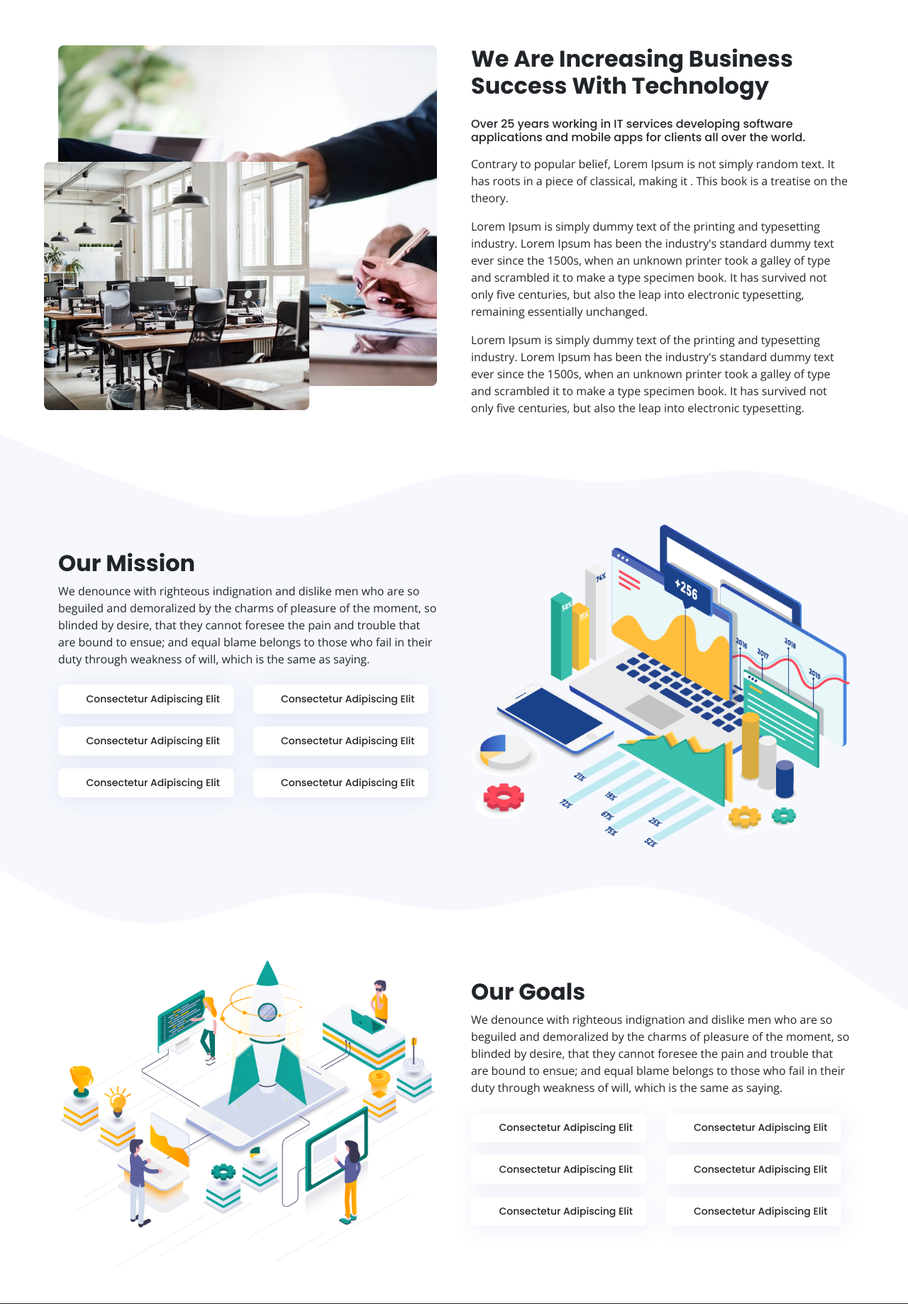
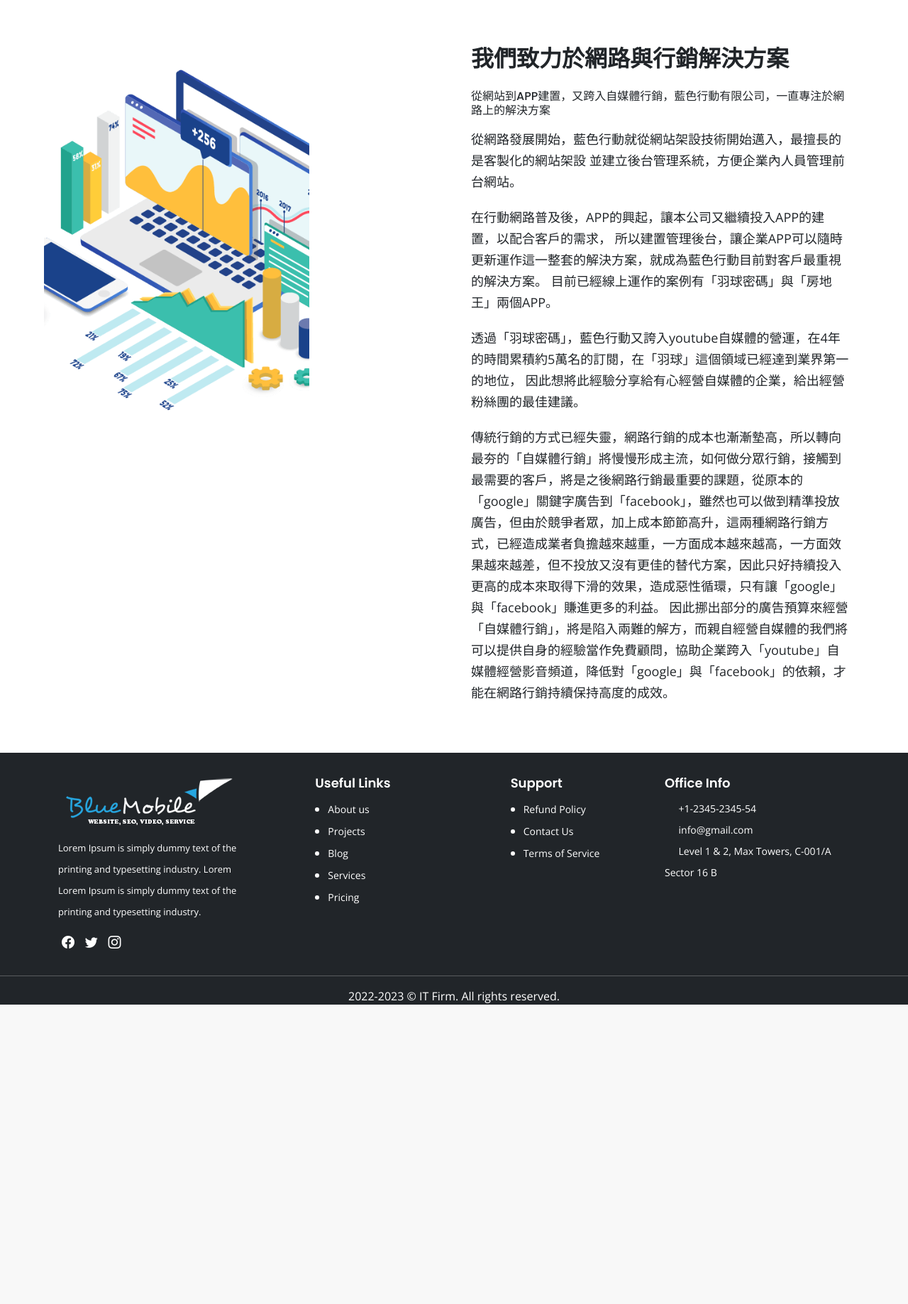
Before and after one commit to ives9999/bluemobileV2, a PHP site: template app/templates/about/index.twig in a window 1280 px wide. Shown: the part 260-2098 px from the top of the page at 71% size. After the commit the page ends 1676 px from the top, so only its background shows below. Run offline with PHP 8.4, Linux system fonts and the light colour scheme; the template is opened without the code that fills it, so the values that code supplies are empty; some libraries are stand-ins or nearby versions; some web fonts are replaced.

Commit message:
no message

```diff
--- a/app/templates/about/index.twig
+++ b/app/templates/about/index.twig
@@ -18,28 +18,29 @@
               <div class="col " data-aos="fade-left">
                   <div class="about-mn-pic">
                       <figure>
-                          <img src="images/rawpixel-567016-unsplash-copyright-min-1024x683.jpg" alt="bn"/>
-                      </figure>
-                      <figure>
-                          <img src="images/office.jpg" alt="pn"/>
+                          <img src="images/gols.png" alt="pn"/>
                       </figure>
                   </div>
               </div>
               <div class="col " data-aos="fade-right">
-                  <h2> We Are Increasing Business Success With Technology </h2>
-                  <h6 class="mt-4"> Over 25 years working in IT services developing software applications and mobile apps for clients all over the world. </h6>
-                  <p class="mt-3">Contrary to popular belief, Lorem Ipsum is not simply random text. It has roots in a piece of classical, making it .
-                      This book is a treatise on the theory.</p>
-                 <p>Lorem Ipsum is simply dummy text of the printing and typesetting industry. Lorem Ipsum has been the industry's standard dummy text ever since the 1500s, when an unknown printer took a galley of type and scrambled it to make a type specimen book.
-                    It has survived not only five centuries, but also the leap into electronic typesetting, remaining essentially unchanged.
+                  <h2> 我們致力於網路與行銷解決方案 </h2>
+                  <h6 class="mt-4"> 從網站到APP建置，又跨入自媒體行銷，藍色行動有限公司，一直專注於網路上的解決方案 </h6>
+                  <p class="mt-3">從網路發展開始，藍色行動就從網站架設技術開始邁入，最擅長的是客製化的網站架設
+                      並建立後台管理系統，方便企業內人員管理前台網站。</p>
+                 <p>在行動網路普及後，APP的興起，讓本公司又繼續投入APP的建置，以配合客戶的需求，
+                    所以建置管理後台，讓企業APP可以隨時更新運作這一整套的解決方案，就成為藍色行動目前對客戶最重視的解決方案。
+                    目前已經線上運作的案例有「羽球密碼」與「房地王」兩個APP。
                  </p>
-                 <p> Lorem Ipsum is simply dummy text of the printing and typesetting industry. Lorem Ipsum has been the industry's standard dummy text ever since the 1500s, when an unknown printer took a galley of type and scrambled it to make a type specimen book. It has survived not only five centuries,
-                     but also the leap into electronic typesetting. </p>
+                 <p> 透過「羽球密碼」，藍色行動又誇入youtube自媒體的營運，在4年的時間累積約5萬名的訂閱，在「羽球」這個領域已經達到業界第一的地位，
+                 因此想將此經驗分享給有心經營自媒體的企業，給出經營粉絲團的最佳建議。 </p>
+                 <p>傳統行銷的方式已經失靈，網路行銷的成本也漸漸墊高，所以轉向最夯的「自媒體行銷」將慢慢形成主流，如何做分眾行銷，接觸到最需要的客戶，將是之後網路行銷最重要的課題，從原本的「google」關鍵字廣告到「facebook」，雖然也可以做到精準投放廣告，但由於競爭者眾，加上成本節節高升，這兩種網路行銷方式，已經造成業者負擔越來越重，一方面成本越來越高，一方面效果越來越差，但不投放又沒有更佳的替代方案，因此只好持續投入更高的成本來取得下滑的效果，造成惡性循環，只有讓「google」與「facebook」賺進更多的利益。
+                 因此挪出部分的廣告預算來經營「自媒體行銷」，將是陷入兩難的解方，而親自經營自媒體的我們將可以提供自身的經驗當作免費顧問，協助企業跨入「youtube」自媒體經營影音頻道，降低對「google」與「facebook」的依賴，才能在網路行銷持續保持高度的成效。
+                 </p>
               </div>
           </div>
       </div>
 
-      <div class="our-mmison">
+      {# <div class="our-mmison">
           <div class="about-svg">
             <svg xmlns="http://www.w3.org/2000/svg" viewBox="0 0 1440 320"><path fill="#f6f8fd" fill-opacity="1" d="M0,160L40,176C80,192,160,224,240,250.7C320,277,400,299,480,288C560,277,640,235,720,224C800,213,880,235,960,234.7C1040,235,1120,213,1200,218.7C1280,224,1360,256,1400,272L1440,288L1440,320L1400,320C1360,320,1280,320,1200,320C1120,320,1040,320,960,320C880,320,800,320,720,320C640,320,560,320,480,320C400,320,320,320,240,320C160,320,80,320,40,320L0,320Z"></path></svg>
           </div>
@@ -95,7 +96,7 @@
 
             </div>
         </div>
-      </div>
+      </div> #}
 
    </div>
 
--- a/app/templates/index.twig
+++ b/app/templates/index.twig
@@ -11,7 +11,7 @@
 
      <link rel="stylesheet" href="https://unpkg.com/aos@next/dist/aos.css" />
     <link rel="stylesheet" href="https://cdn.jsdelivr.net/npm/bootstrap-icons@1.5.0/font/bootstrap-icons.css">
-    <link rel="stylesheet" type="text/css" href="https://stackpath.bootstrapcdn.com/font-awesome/4.7.0//css/font-awesome.min.css">
+    <link rel="stylesheet" type="text/css" href="https://stackpath.bootstrapcdn.com/font-awesome/4.7.0/css/font-awesome.min.css">
 
     <link rel="preconnect" href="https://fonts.googleapis.com">
     <link rel="preconnect" href="https://fonts.gstatic.com" crossorigin>
--- a/public/css/style.css
+++ b/public/css/style.css
@@ -5,6 +5,11 @@
 	margin: 0;
 }
 
+p {
+	font-size: 18px;
+	line-height: 30px;
+	margin-bottom: 20px;
+}
 
 
 .fadeout {
```
Also changed, not shown: app/Controllers/Controller.php (+8 -3 lines), app/Controllers/ServiceController.php (+16 -17 lines), app/routes.php (+4 -3 lines), app/templates/service/app.twig (+4 -4 lines), app/templates/service/backend.twig (+13 -12 lines), app/templates/service/mascot.twig (+5 -5 lines).
